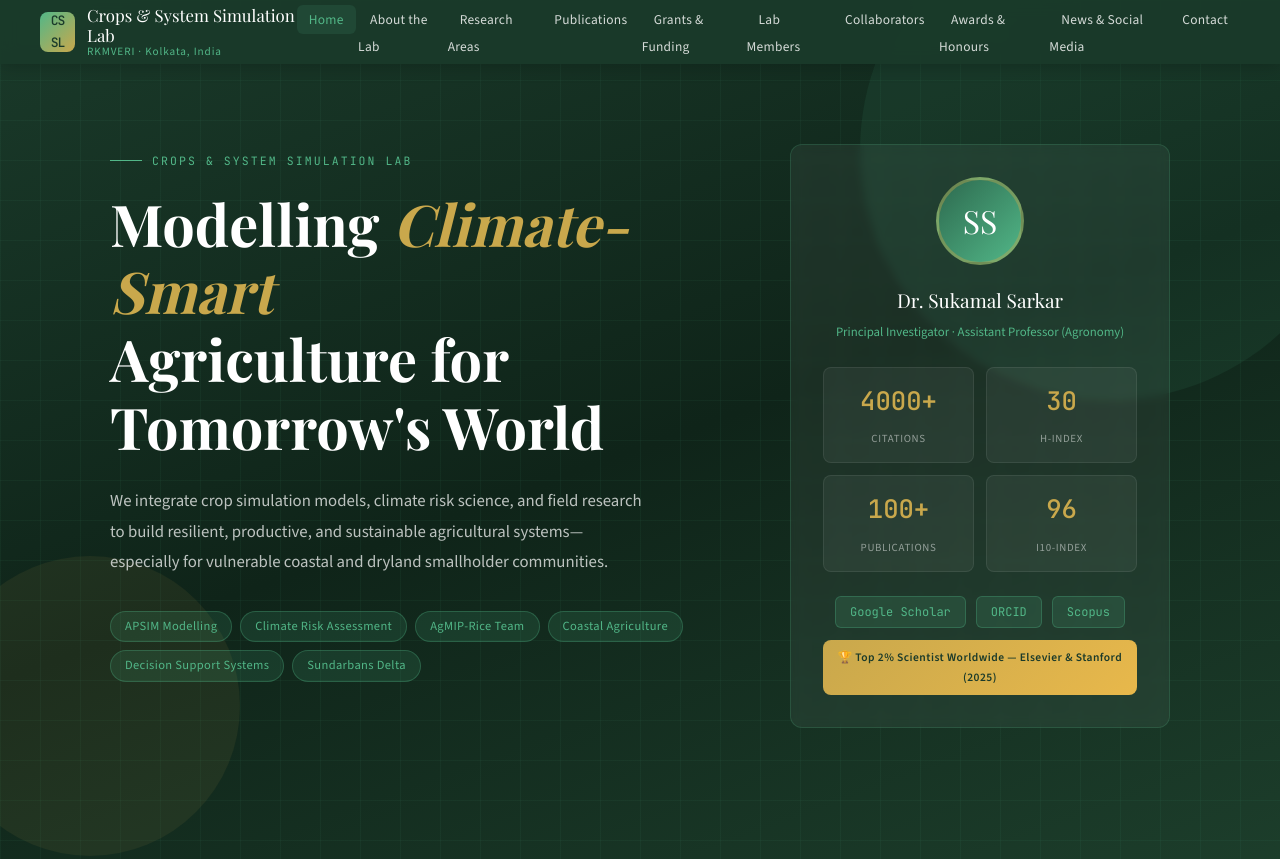
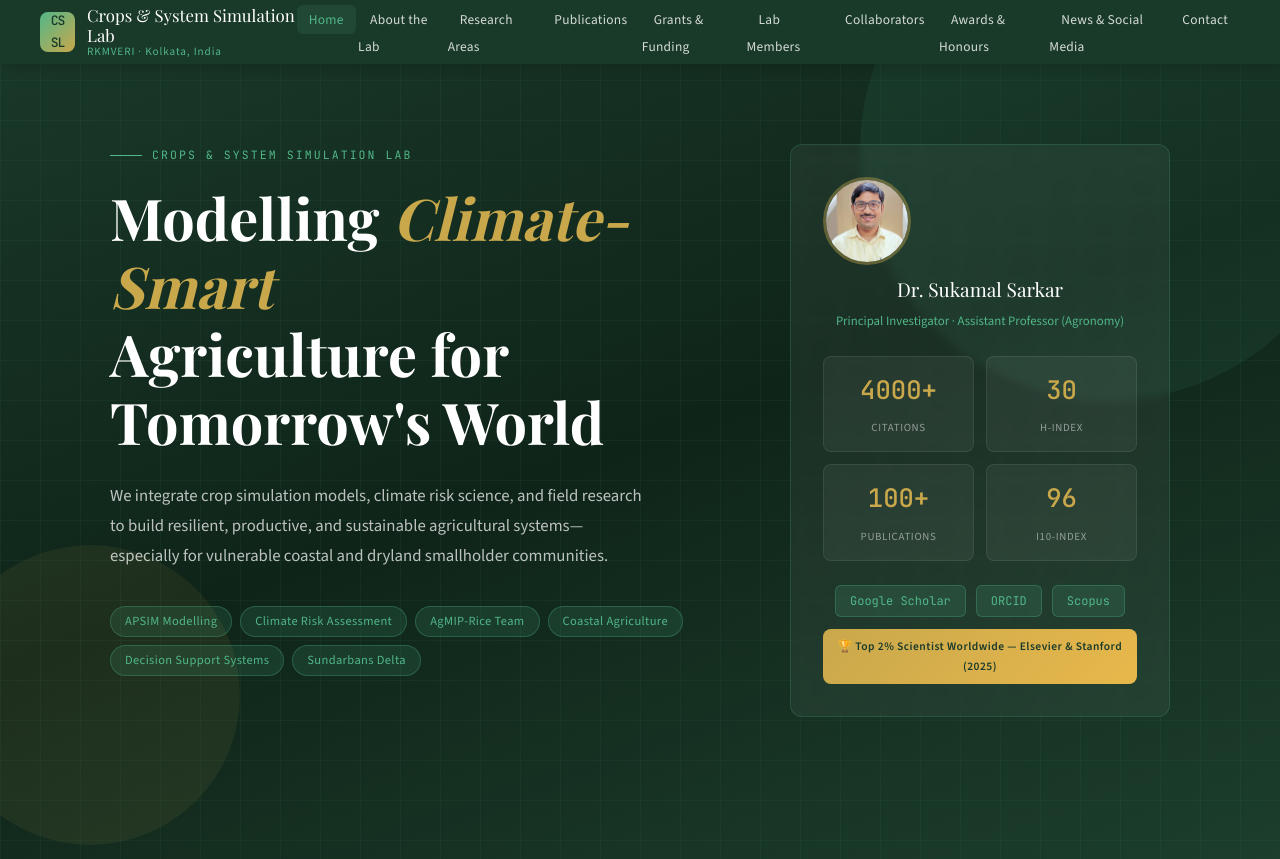
Before and after one commit to sukamal99/cssl-lab, a plain HTML site: page index.html in a window 1280 px wide. Shown: the top 859 px of the page. Drawn offline with nearby package versions, Linux system fonts and the light colour scheme; a web font is replaced by a local one.

Commit message:
Update index.html

```diff
--- a/index.html
+++ b/index.html
@@ -1126,7 +1126,10 @@
     </div>
 
     <div class="pi-card">
-      <div class="pi-avatar">SS</div>
+      <img src="images/Sukamal_Sarkar.jpeg"
+        style="width:88px;height:88px;border-radius:50%;
+        object-fit:cover;border:3px solid rgba(201,168,76,0.4);"
+        alt="Dr. Sukamal Sarkar"/>
       <div class="pi-name">Dr. Sukamal Sarkar</div>
       <div class="pi-role">Principal Investigator · Assistant Professor (Agronomy)</div>
       <div class="pi-stats">
```
